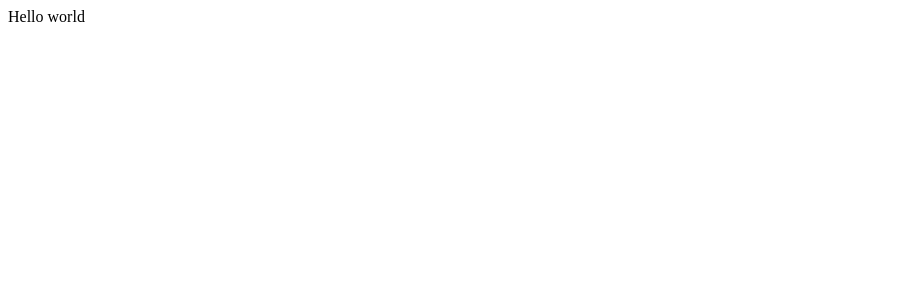
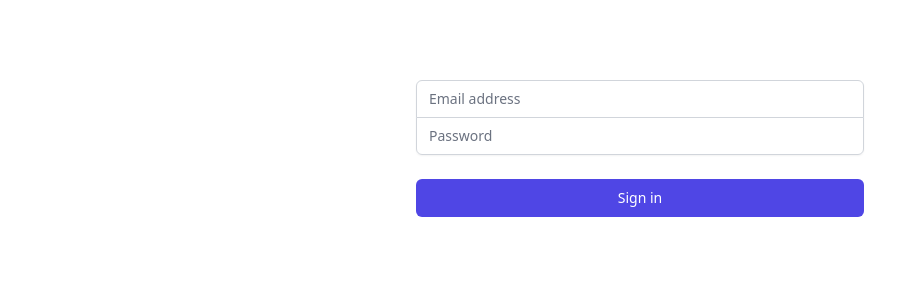
Before and after one commit to bibhu-padhy/vue-103-gym-app, a Vue app: page /Login in a window 1280 px wide. Before the commit this address had no page. Shown: the top 300 px of the page, without its empty margins (0-919 px from the left). Built offline with nearby package versions, Linux system fonts and the light colour scheme.

Commit message:
added tailwind to the project and created login and home pages

```diff
--- /dev/null
+++ b/postcss.config.js
@@ -0,0 +1,6 @@
+module.exports = {
+  plugins: {
+    tailwindcss: {},
+    autoprefixer: {}
+  }
+}
--- a/src/App.vue
+++ b/src/App.vue
@@ -1,8 +1,27 @@
 <template>
-  Hello world
   <router-view />
 </template>
 <script>
+export default {
+  name: 'App',
+  methods: {
+    isUserLoggedIn() {
+      if (localStorage.getItem('credentials')) {
+        this.$router.push('Home')
+      } else {
+        this.$router.push('Login')
+      }
+    }
+  },
+  beforeMount() {
+    this.isUserLoggedIn()
+  },
+  data() {
+    return {
+
+    }
+  },
+}
 </script>
 <style>
 </style>
--- /dev/null
+++ b/src/assets/tailwind.css
@@ -0,0 +1,5 @@
+@tailwind base;
+
+@tailwind components;
+
+@tailwind utilities;
--- a/src/main.js
+++ b/src/main.js
@@ -1,5 +1,6 @@
 import { createApp } from 'vue'
 import App from './App.vue'
 import router from './router'
+import './assets/tailwind.css'
 
 createApp(App).use(router).mount('#app')
--- a/src/router/index.js
+++ b/src/router/index.js
@@ -1,8 +1,20 @@
-import { createRouter, createWebHistory } from 'vue-router'
+import {
+  createRouter,
+  createWebHistory
+} from 'vue-router'
+import Login from '../views/Login.vue'
+import Home from '../views/Home.vue'
 
-
-const routes = [
-
+const routes = [{
+    path: '/login',
+    name: 'Login',
+    component: Login
+  },
+  {
+    path: '/home',
+    name: 'Home',
+    component: import('../views/Home.vue')
+  }
 ]
 
 const router = createRouter({
--- /dev/null
+++ b/src/views/Home.vue
@@ -0,0 +1,11 @@
+<template>
+
+</template>
+
+<script>
+export default {
+    name: 'Home'
+}
+</script>
+
+<style></style>
--- /dev/null
+++ b/src/views/Login.vue
@@ -0,0 +1,86 @@
+<!-- <template>
+    <div class="login_container">
+        <form>
+            <div>
+                <input type="email" class="" />
+            </div>
+            <div>
+                <input type="password" />
+            </div>
+        </form>
+    </div>
+</template> -->
+<template>
+    <div class="min-h-full flex items-center justify-center py-12 px-4 sm:px-6 lg:px-8">
+        <div class="max-w-md w-full space-y-8">
+            <form class="mt-8 space-y-6" @submit="login">
+                <div class="rounded-md shadow-sm -space-y-px">
+                    <div>
+                        <label for="email-address" class="sr-only">Email address</label>
+                        <input
+                            v-model="email"
+                            id="email-address"
+                            name="email"
+                            type="email"
+                            autocomplete="email"
+                            required
+                            class="appearance-none rounded-none relative block w-full px-3 py-2 border border-gray-300 placeholder-gray-500 text-gray-900 rounded-t-md focus:outline-none focus:ring-indigo-500 focus:border-indigo-500 focus:z-10 sm:text-sm"
+                            placeholder="Email address"
+                        />
+                    </div>
+                    <div>
+                        <label for="password" class="sr-only">Password</label>
+                        <input
+                            v-model="password"
+                            id="password"
+                            name="password"
+                            type="password"
+                            autocomplete="current-password"
+                            required
+                            class="appearance-none rounded-none relative block w-full px-3 py-2 border border-gray-300 placeholder-gray-500 text-gray-900 rounded-b-md focus:outline-none focus:ring-indigo-500 focus:border-indigo-500 focus:z-10 sm:text-sm"
+                            placeholder="Password"
+                        />
+                    </div>
+                </div>
+
+                <div>
+                    <button
+                        type="submit"
+                        class="group relative w-full flex justify-center py-2 px-4 border border-transparent text-sm font-medium rounded-md text-white bg-indigo-600 hover:bg-indigo-700 focus:outline-none focus:ring-2 focus:ring-offset-2 focus:ring-indigo-500"
+                    >Sign in</button>
+                </div>
+            </form>
+        </div>
+    </div>
+</template>
+
+<script>
+export default {
+    name: "Login",
+    methods: {
+        login(e) {
+            e.preventDefault();
+            if (this.email.length > 5 && this.password.length > 5) {
+                localStorage.setItem('credentials', JSON.stringify({ email: this.email, password: this.password }))
+                this.$router.push({ name: 'Home', })
+            } else {
+                alert('Provide a proper credentials')
+            }
+        }
+    },
+    data() {
+        return {
+            email: null,
+            password: null
+        }
+    },
+}
+
+</script>
+<style scoped>
+.login_container {
+    display: grid;
+    place-items: center;
+    height: 100vh;
+}
+</style>
--- /dev/null
+++ b/tailwind.config.js
@@ -0,0 +1,11 @@
+module.exports = {
+  purge: ['./public/**/*.html', './src/**/*.vue'],
+  darkMode: false, // or 'media' or 'class'
+  theme: {
+    extend: {},
+  },
+  variants: {
+    extend: {},
+  },
+  plugins: [],
+}
```
Also changed, not shown: package.json (+6 -1 lines), 1 other file (tests, documents, lock files or other folders).
